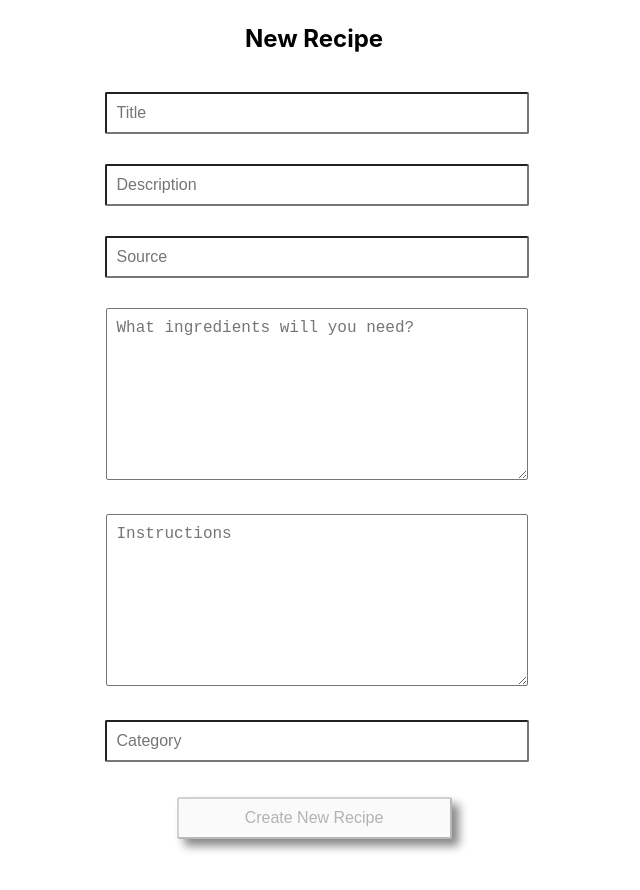
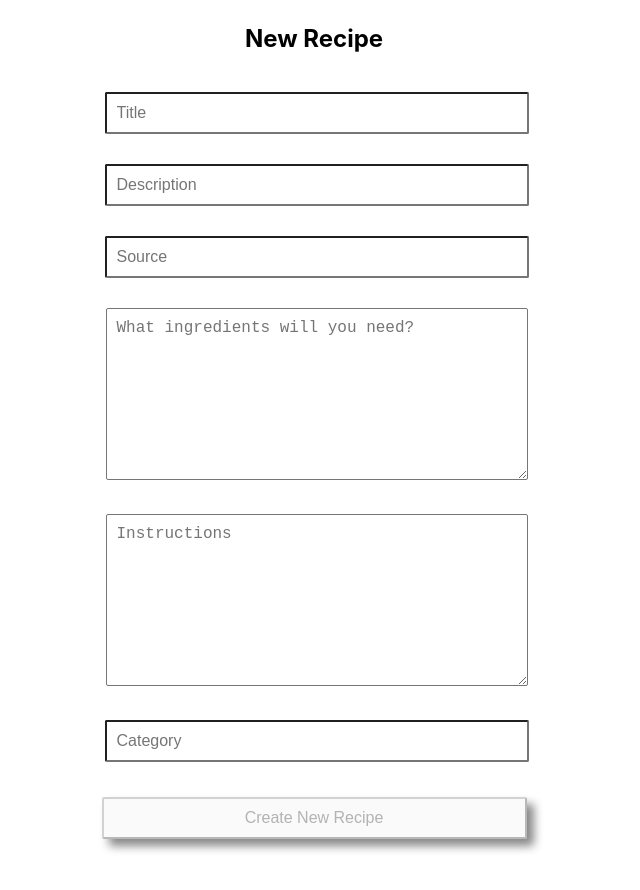
Before and after one commit to Build-Week-Secret-Family-Recipes-4/front-end, a React (Create React App) app in the folder secret-family-recipes/: page / in a window 1280 px wide. Shown: the top 890 px of the page, without its empty margins (326-966 px from the left). Built offline with nearby package versions, Linux system fonts and the light colour scheme.

Commit message:
fixed recipe button

```diff
--- a/secret-family-recipes/src/components/NewRecipeForm.js
+++ b/secret-family-recipes/src/components/NewRecipeForm.js
@@ -12,7 +12,7 @@ const Form = styled.form`
 const Button = styled.button`
     border-radius: 2px;
     font-size: 1rem;
-    width: 275px;
+    width: 425px;
     margin-top: 20px;
     padding:10px;
     box-shadow: 7px 7px 10px #888888;
```
